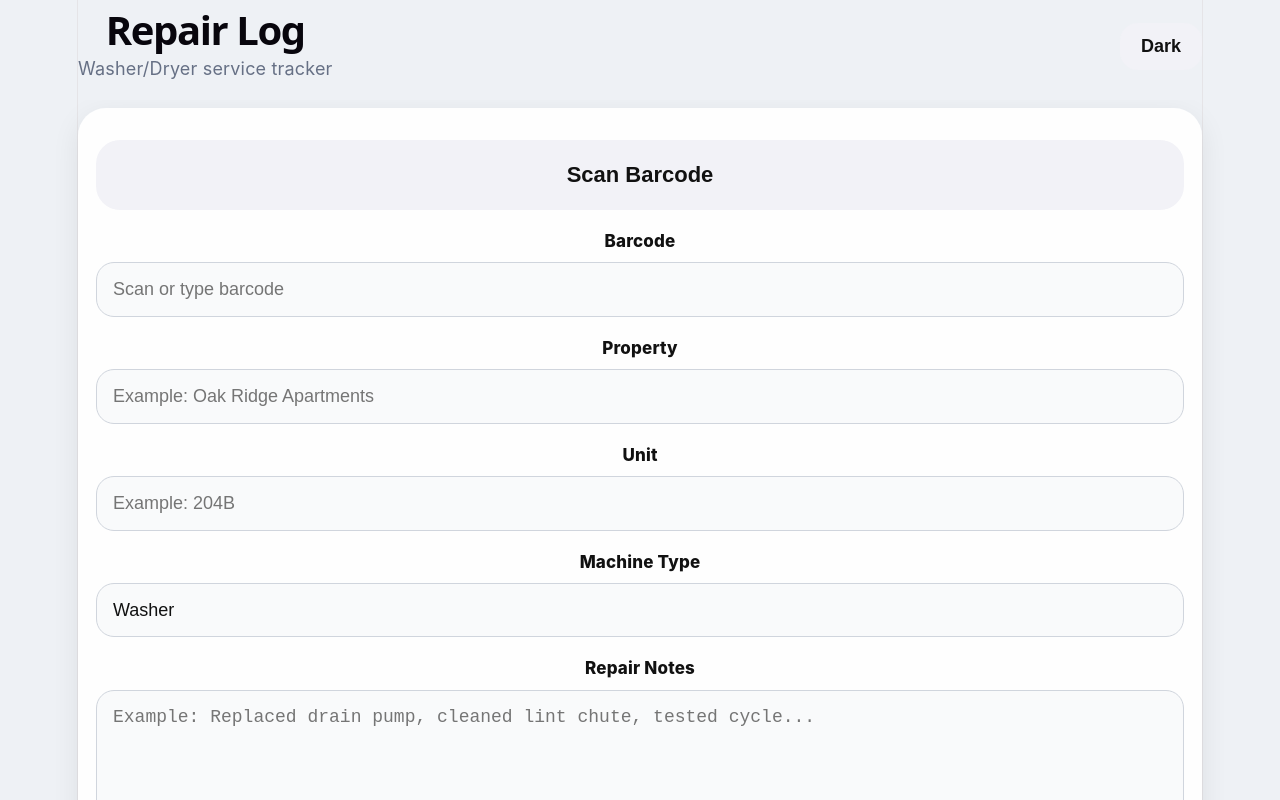
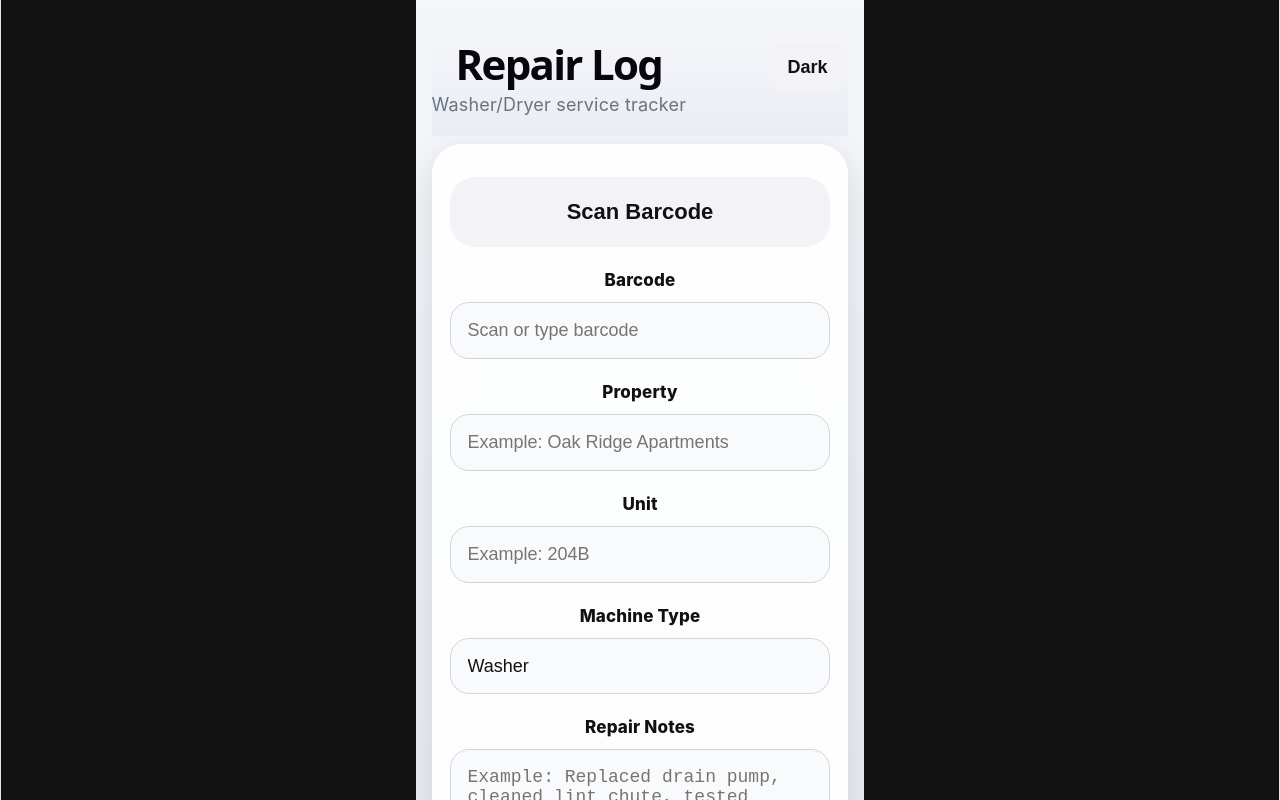
Before and after one commit to DBennett976/My-Work-App, a React (Vite) app: page / in a window 1280 px wide. Shown: the top 800 px of the page. Built offline with nearby package versions, Linux system fonts and the light colour scheme.

Commit message:
Made app feel native on iOS

```diff
--- a/src/App.css
+++ b/src/App.css
@@ -3,30 +3,34 @@
   -webkit-tap-highlight-color: transparent;
 }
 
-html {
+html,
+body,
+#root {
+  margin: 0;
+  width: 100%;
+  height: 100%;
   background: #121212;
+  overflow: hidden;
 }
 
 body {
-  margin: 0;
   font-family: -apple-system, BlinkMacSystemFont, "SF Pro Display", "SF Pro Text",
     Arial, sans-serif;
-  background: #eef1f5;
   color: #111;
-  overscroll-behavior: none;
 }
 
 .app {
-  .app {
+  height: 100dvh;
+  overflow-y: auto;
+  overscroll-behavior: none;
+  -webkit-overflow-scrolling: touch;
   max-width: 760px;
-  margin: auto;
-  padding: 24px 16px calc(env(safe-area-inset-bottom) + 24px);
-  min-height: 100vh;
-}
-  background: #eef1f5;
+  margin: 0 auto;
+  padding: 28px 16px calc(env(safe-area-inset-bottom) + 28px);
+  background: linear-gradient(180deg, #f5f6fa 0%, #e9edf3 100%);
 }
 
-.dark {
+.app.dark {
   background: #121212;
   color: #f5f5f5;
 }
@@ -37,38 +41,50 @@ body {
   z-index: 20;
   display: flex;
   justify-content: space-between;
-  align-items: center;
-  gap: 12px;
-  padding: 10px 0 18px;
+  align-items: flex-start;
+  gap: 14px;
+  padding: 16px 0 18px;
   margin-bottom: 8px;
   background: inherit;
 }
 
+.top-bar::after {
+  content: "";
+  position: absolute;
+  left: -16px;
+  right: -16px;
+  bottom: 0;
+  height: 1px;
+  background: rgba(255, 255, 255, 0.06);
+}
+
 .top-bar h1 {
   margin: 0;
-  font-size: 40px;
-  line-height: 1;
-  font-weight: 800;
-  letter-spacing: -1.4px;
+  font-size: 42px;
+  line-height: 0.95;
+  font-weight: 900;
+  letter-spacing: -1.7px;
 }
 
 .top-bar p {
-  margin: 6px 0 0;
+  margin: 8px 0 0;
   font-size: 18px;
-  color: #667085;
+  color: #6b7280;
 }
 
 .dark .top-bar p {
-  color: #b8b8b8;
+  color: #b7b7b7;
 }
 
 .card,
 .repair-card {
-  background: rgba(255, 255, 255, 0.92);
+  background: rgba(255, 255, 255, 0.88);
+  backdrop-filter: blur(18px);
+  -webkit-backdrop-filter: blur(18px);
   padding: 18px;
-  margin-bottom: 16px;
-  border-radius: 28px;
-  box-shadow: 0 8px 28px rgba(0, 0, 0, 0.08);
+  margin-bottom: 18px;
+  border-radius: 30px;
+  box-shadow: 0 12px 34px rgba(0, 0, 0, 0.12);
 }
 
 .dark .card,
@@ -79,7 +95,7 @@ body {
 
 label {
   display: block;
-  margin-top: 18px;
+  margin-top: 20px;
   font-size: 17px;
   font-weight: 800;
   text-align: center;
@@ -89,10 +105,10 @@ input,
 select,
 textarea {
   width: 100%;
-  margin-top: 8px;
-  padding: 16px;
+  margin-top: 9px;
+  padding: 17px;
   font-size: 18px;
-  border-radius: 18px;
+  border-radius: 19px;
   border: 1px solid #d0d5dd;
   background: #f9fafb;
   color: #111;
@@ -103,56 +119,52 @@ textarea {
 .dark input,
 .dark select,
 .dark textarea {
-  background: #2b2b2b;
+  background: #2b2b2d;
   color: white;
-  border: 1px solid #555;
+  border: 1px solid #545458;
 }
 
 input:focus,
 select:focus,
 textarea:focus {
   border-color: #0a84ff;
-  box-shadow: 0 0 0 4px rgba(10, 132, 255, 0.18);
+  box-shadow: 0 0 0 4px rgba(10, 132, 255, 0.22);
 }
 
 textarea {
-  min-height: 135px;
+  min-height: 140px;
   resize: vertical;
 }
 
 button {
   width: 100%;
-  margin-top: 14px;
-  padding: 17px;
+  margin-top: 15px;
+  padding: 18px;
   font-size: 18px;
-  border-radius: 20px;
+  border-radius: 22px;
   border: none;
-  font-weight: 800;
+  font-weight: 850;
   cursor: pointer;
   background: #0a84ff;
   color: white;
 }
 
 button:active {
-  transform: scale(0.98);
+  transform: scale(0.975);
+  filter: brightness(0.96);
 }
 
 .scan-btn {
   font-size: 22px;
   padding: 22px;
-  border-radius: 24px;
-  background: #f2f2f7;
-  color: #111;
-}
-
-.dark .scan-btn {
+  border-radius: 25px;
   background: #f2f2f7;
   color: #111;
 }
 
 .save-btn {
   background: #30d158;
-  color: #071b0d;
+  color: #061b0c;
 }
 
 .delete {
@@ -168,17 +180,14 @@ button:active {
   border-radius: 18px;
   background: #f2f2f7;
   color: #111;
-}
-
-.dark .small-btn {
-  background: #f2f2f7;
-  color: #111;
+  flex-shrink: 0;
 }
 
 .menu-toggle {
   font-size: 17px;
   text-align: left;
   background: #3a3a3c;
+  color: white;
 }
 
 .dropdown {
@@ -192,7 +201,7 @@ button:active {
   margin-top: 18px;
   width: 100%;
   overflow: hidden;
-  border-radius: 22px;
+  border-radius: 24px;
 }
 
 .scan-message {
@@ -205,7 +214,7 @@ button:active {
 .previous-box {
   margin-top: 18px;
   padding: 16px;
-  border-radius: 22px;
+  border-radius: 24px;
   background: #fff3cd;
   border: 1px solid #ffdf7e;
   color: #111;
@@ -237,7 +246,7 @@ button:active {
   width: 100%;
   max-height: 350px;
   object-fit: cover;
-  border-radius: 22px;
+  border-radius: 24px;
   margin-top: 14px;
 }
 
```
Also changed, not shown: index.html (indentation only).
